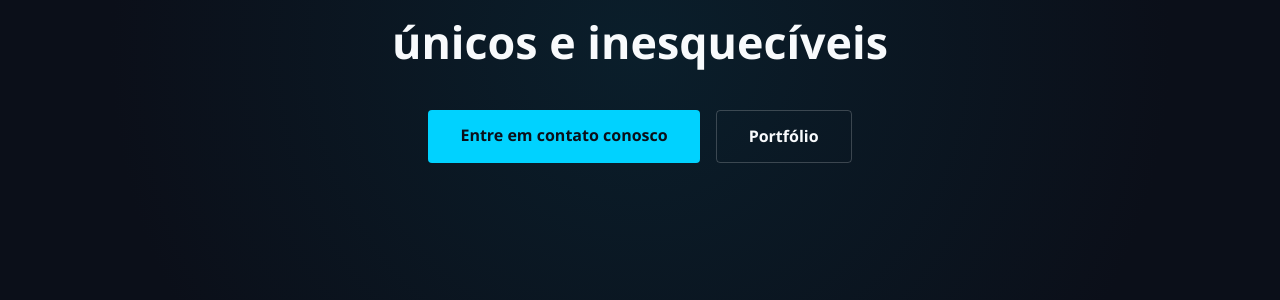
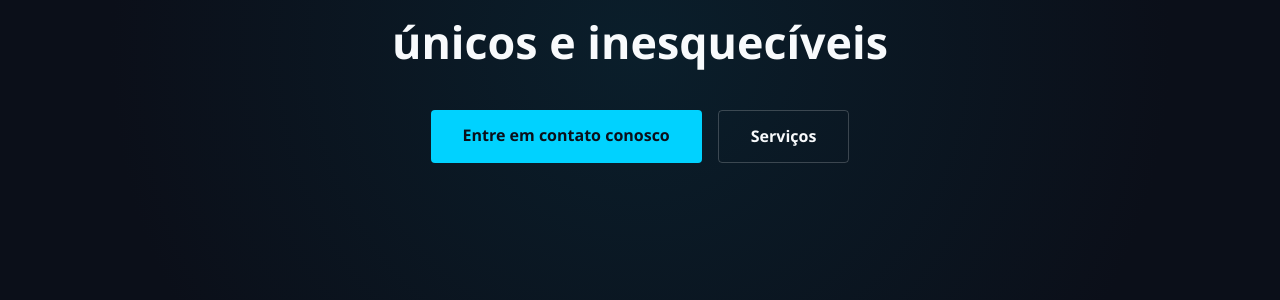
Before and after one commit to jaarego/jaarego.github.io, a Jekyll site: the page built from index.html, in a window 1280 px wide and 900 px high, scrolled down 323 px. Shown: the part 135-435 px from the top of the window. Built offline with Jekyll 4.4.1, drawn with Linux system fonts in a browser that asks for light colours.

Commit message:
correção de botão serviços em hero.html

```diff
--- a/_includes/hero.html
+++ b/_includes/hero.html
@@ -3,7 +3,7 @@
         <h1>A nossa missão é tornar o seu evento em momentos únicos e inesquecíveis</h1>
         <div class="hero-buttons">
             <a href="#contacto" class="btn-primary">Entre em contato conosco</a>
-            <a href="#portfolio" class="btn-secondary">Portfólio</a>
+            <a href="#servicos" class="btn-secondary">Serviços</a>
         </div>
     </div>
 </section>
```
